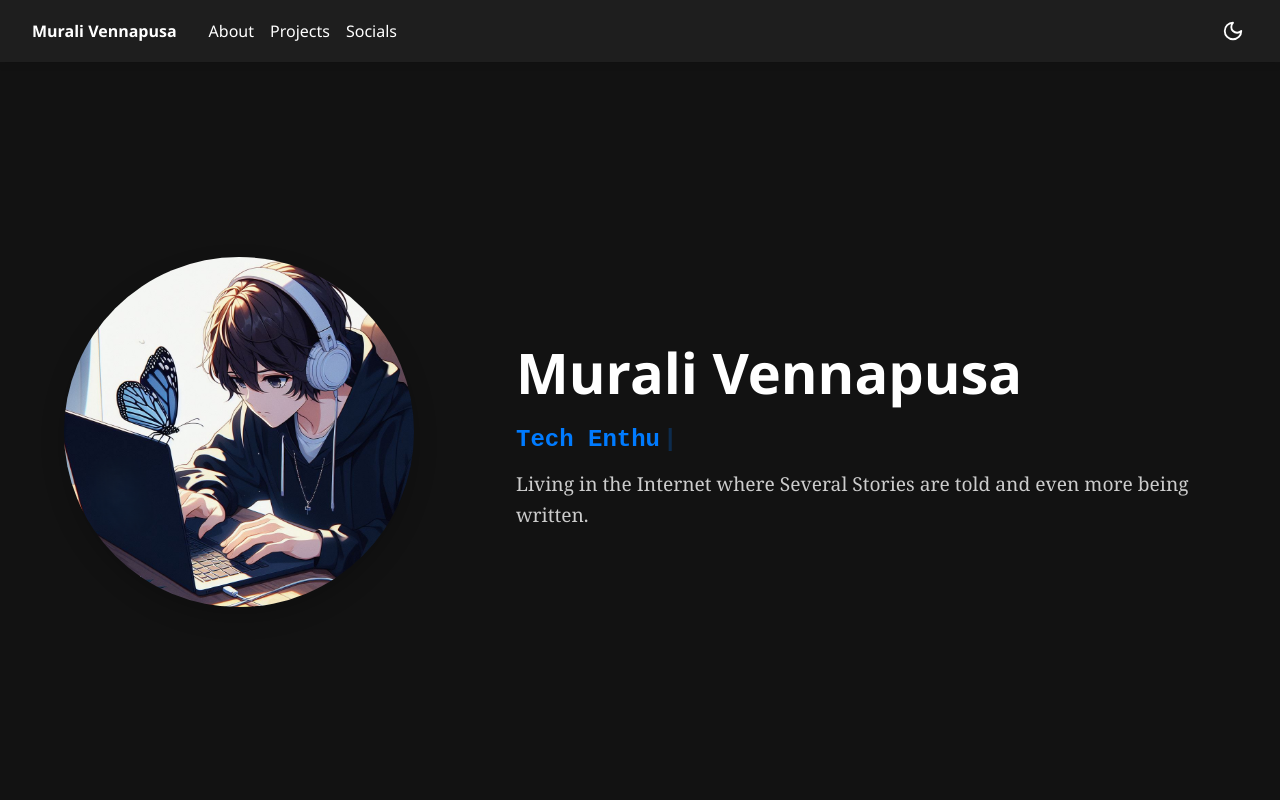
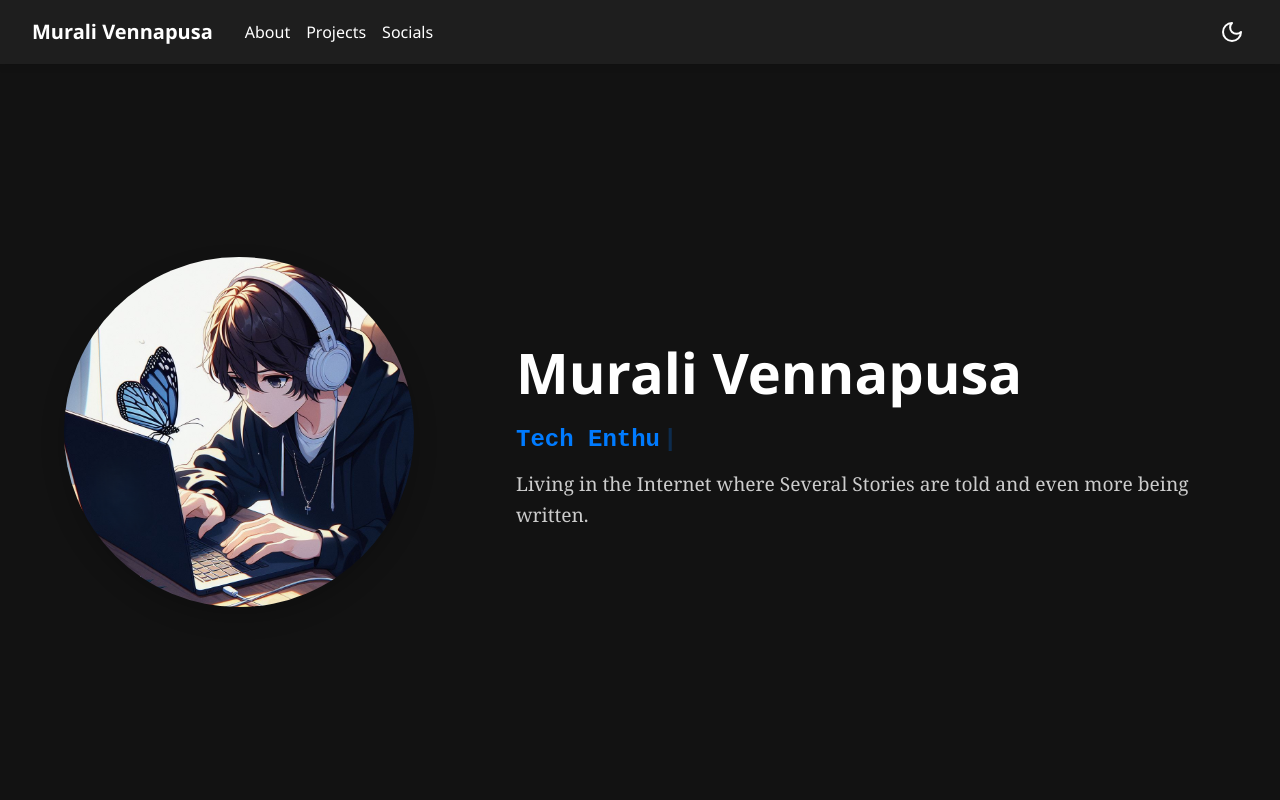
Before and after one commit to muralivennapusa/portfolio, a React (Vite) app: page / in a window 1280 px wide. Shown: the top 800 px of the page. Built offline with nearby package versions, Linux system fonts and the light colour scheme.

Commit message:
nav bar mods

```diff
--- a/src/components/TopNavbar.css
+++ b/src/components/TopNavbar.css
@@ -2,14 +2,14 @@
   position: fixed;
   top: 0;
   left: 0;
-  width: 100vw;
+  width: 100%;
   background: #fff;
   color: #333;
   padding: 1rem 2rem;
   display: flex;
   justify-content: space-between;
   align-items: center;
-  box-shadow: 0 2px 8px rgba(0,0,0,0.1);
+  box-shadow: 0 2px 8px rgba(0, 0, 0, 0.1);
   z-index: 1000;
   box-sizing: border-box;
 }
@@ -23,12 +23,15 @@ body.dark .top-navbar {
   display: flex;
   align-items: center;
   gap: 2rem;
+  flex: 1; /* Stretch to take available space */
 }
 
 .logo {
   font-weight: bold;
   text-decoration: none;
   color: inherit;
+  font-size: 1.25rem;
+  line-height: 1;
 }
 
 nav a {
@@ -39,6 +42,12 @@ nav a {
 
 nav a:hover {
   text-decoration: underline;
+}
+
+.theme-toggle {
+  display: flex;
+  align-items: center;
+  justify-content: flex-end;
 }
 
 .theme-icon-btn {
@@ -53,23 +62,12 @@ nav a:hover {
   transition: transform 0.2s ease;
 }
 
-body.dark .theme-icon-btn {
-  background: none;
-  border: none;
-  cursor: pointer;
-  padding: 0.25rem;
-  display: flex;
-  align-items: center;
-  justify-content: center;
-  color: inherit;
-  transition: transform 0.2s ease;
-}
-
-.theme-toggle {
-  display: flex;
-  align-items: center;
-}
-
 .theme-icon-btn:hover {
   transform: rotate(15deg);
 }
+
+.theme-icon-btn svg {
+  width: 1.5rem;
+  height: 1.5rem;
+  display: block;
+}
--- a/src/components/TopNavbar.jsx
+++ b/src/components/TopNavbar.jsx
@@ -19,5 +19,7 @@ export default function TopNavbar({ darkMode, toggleDarkMode }) {
     </button>
   </div>
 </header>
+
+
   );
 }
```
Lines whose indentation alone changed are shown as unchanged.
